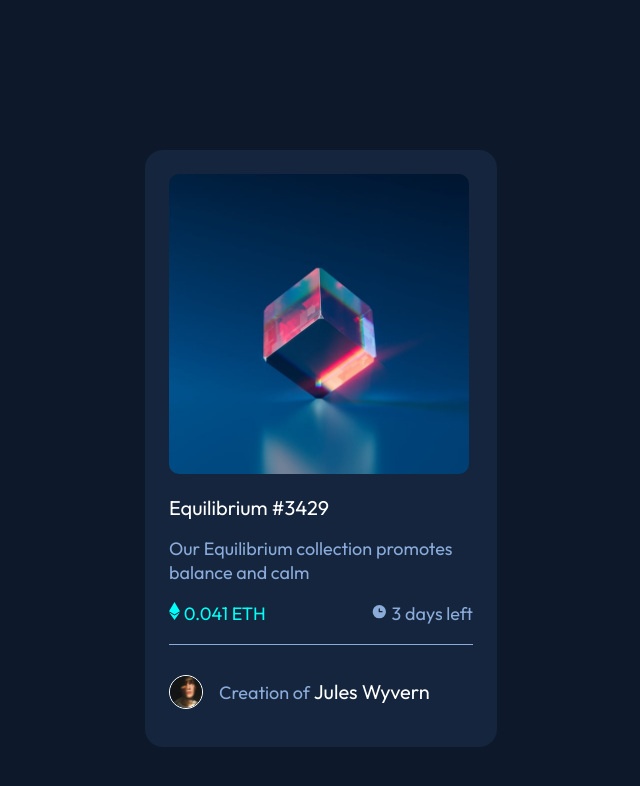
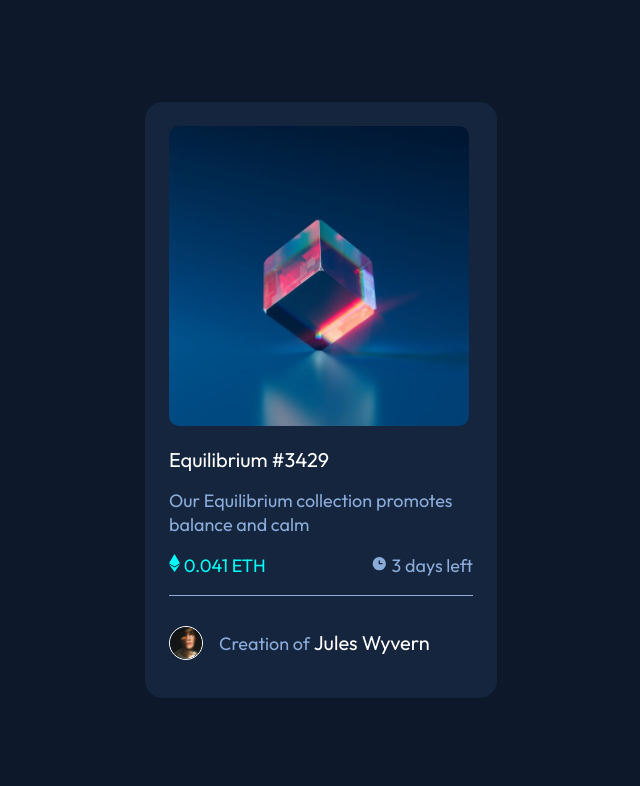
Before and after one commit to pycapa/NFT, a plain HTML site: page index.html in a window 1280 px wide. Shown: the whole page, without its empty margins (319-959 px from the left). Drawn offline with Linux system fonts and the light colour scheme.

Commit message:
version 1.0

```diff
--- a/app/scss/_card.scss
+++ b/app/scss/_card.scss
@@ -3,13 +3,13 @@
     justify-content: center;
     align-items: center;
     position: relative;
+    height: 100vh;
     &__card{
         display: flex;
         flex-direction: column;
         width: 22rem;
         background-color: $veryDarkBlueCard;
         position: relative;
-        margin-top: 9.375rem;
         padding: 1.5rem;
         border-radius: 18px;
     }
```
Also changed, not shown: dist/css/style.css, 1 other file.
